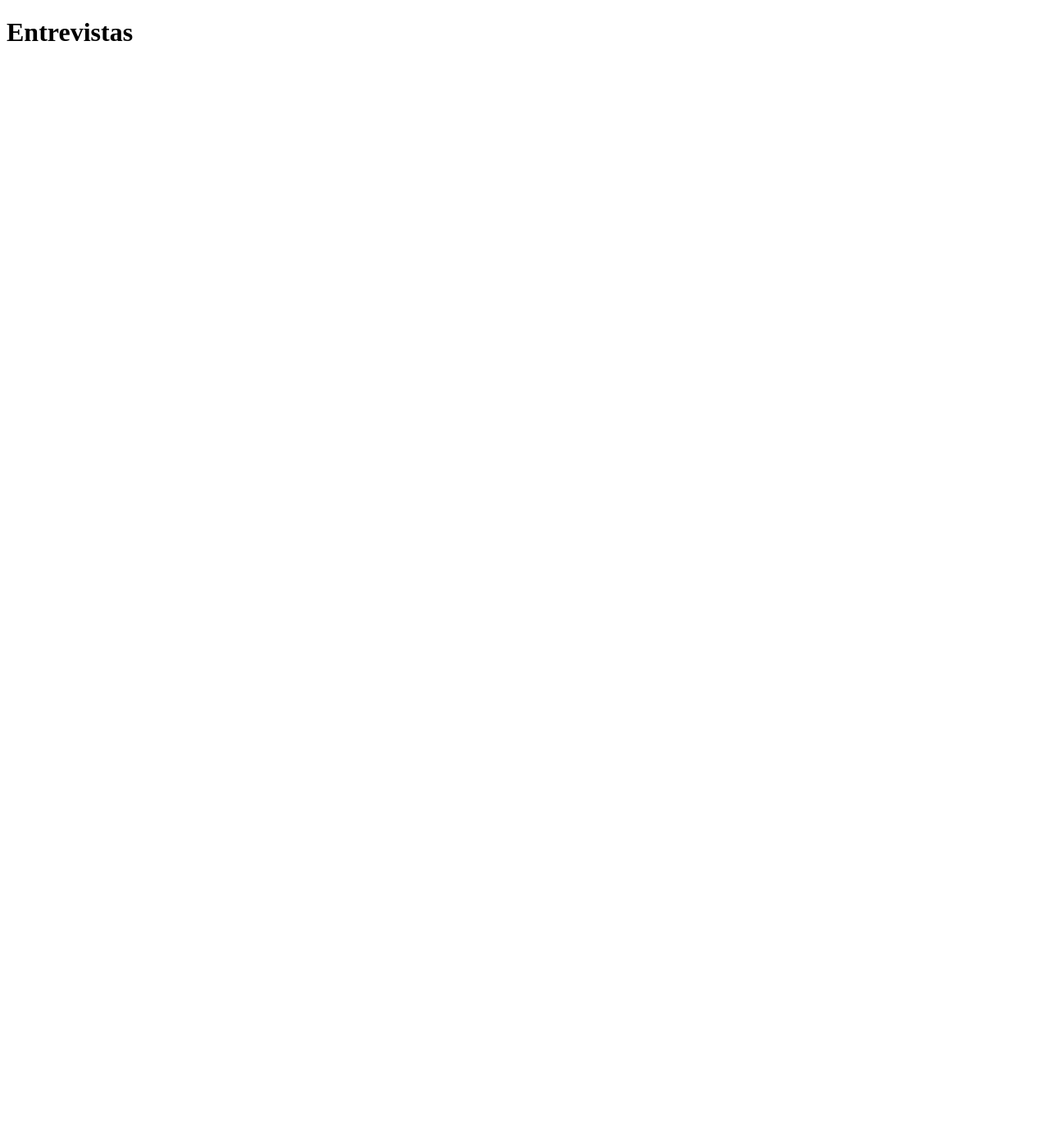
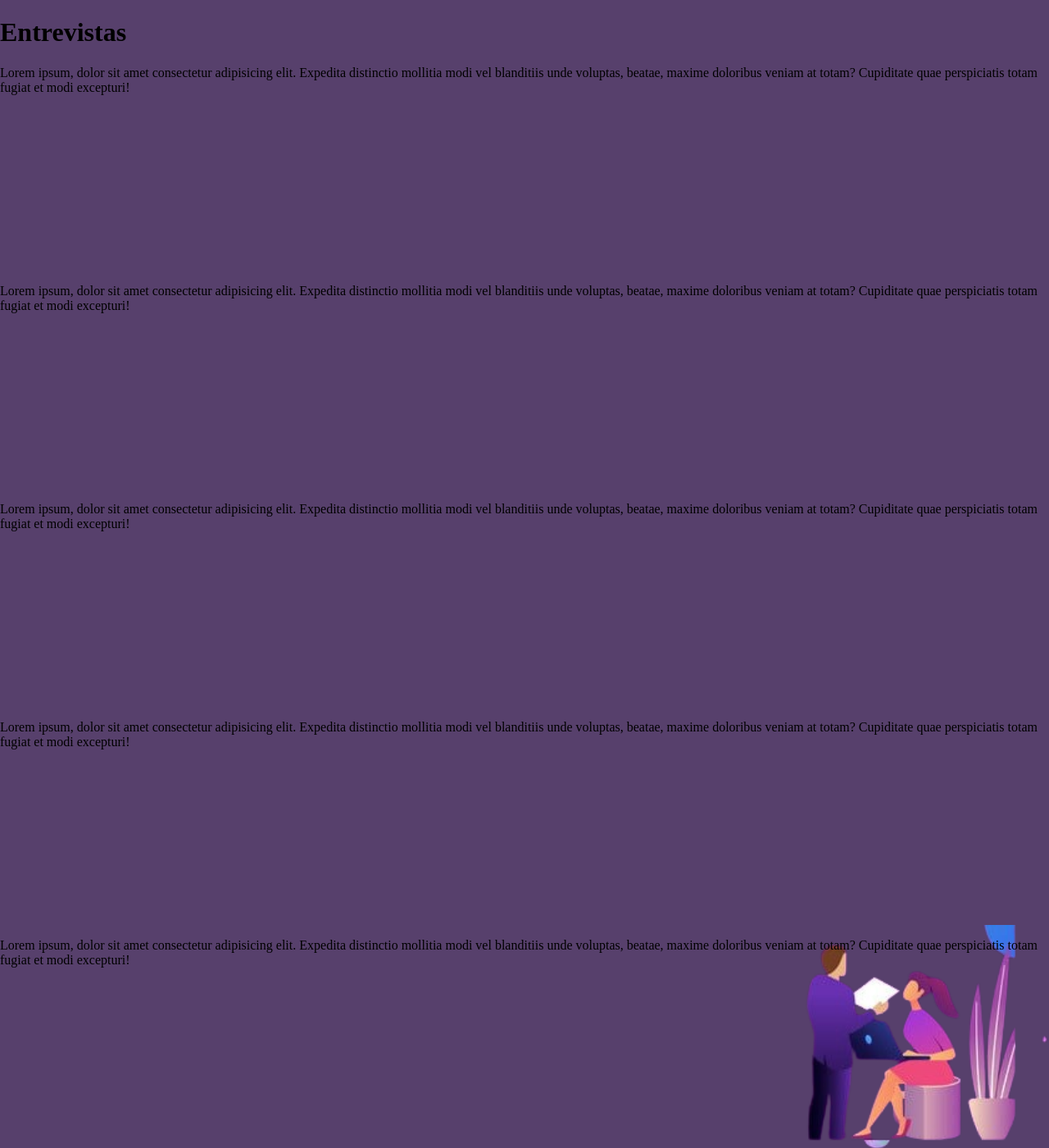
Before and after one commit to NeoPuzzle/HWM3, a plain HTML site: page interviews.html in a window 1280 px wide. Shown: the top 1400 px of the page at 82% size. Before the commit the page ends 800 px from the top, so only its background shows below. Drawn offline with Linux system fonts and the light colour scheme.

Commit message:
Interview screen implemented

```diff
--- a/interviews.html
+++ b/interviews.html
@@ -4,8 +4,30 @@
     <meta charset="UTF-8">
     <meta name="viewport" content="width=device-width, initial-scale=1.0">
     <title>Interviews</title>
+    <link rel="stylesheet" href="styleInterviews.css">
 </head>
 <body>
-    <h1>Entrevistas</h1>
+    <head>
+        <div>
+            <h1>
+                Entrevistas
+            </h1>
+        </div>
+    </head>
+    <p>
+        Lorem ipsum, dolor sit amet consectetur adipisicing elit. Expedita distinctio mollitia modi vel blanditiis unde voluptas, beatae, maxime doloribus veniam at totam? Cupiditate quae perspiciatis totam fugiat et modi excepturi!
+    </p>
+    <p>
+        Lorem ipsum, dolor sit amet consectetur adipisicing elit. Expedita distinctio mollitia modi vel blanditiis unde voluptas, beatae, maxime doloribus veniam at totam? Cupiditate quae perspiciatis totam fugiat et modi excepturi!
+    </p>
+    <p>
+        Lorem ipsum, dolor sit amet consectetur adipisicing elit. Expedita distinctio mollitia modi vel blanditiis unde voluptas, beatae, maxime doloribus veniam at totam? Cupiditate quae perspiciatis totam fugiat et modi excepturi!
+    </p>
+    <p>
+        Lorem ipsum, dolor sit amet consectetur adipisicing elit. Expedita distinctio mollitia modi vel blanditiis unde voluptas, beatae, maxime doloribus veniam at totam? Cupiditate quae perspiciatis totam fugiat et modi excepturi!
+    </p>
+    <p>
+        Lorem ipsum, dolor sit amet consectetur adipisicing elit. Expedita distinctio mollitia modi vel blanditiis unde voluptas, beatae, maxime doloribus veniam at totam? Cupiditate quae perspiciatis totam fugiat et modi excepturi!
+    </p>
 </body>
 </html>
--- /dev/null
+++ b/styleInterviews.css
@@ -0,0 +1,10 @@
+body {
+    margin: 0;
+    padding: 0;
+    background: rgb(87, 64, 108) url("img/back-paleta-sf.png") no-repeat bottom right fixed;
+    background-size:auto 20%;
+}
+
+p{
+    height: 250px;
+}
```
Also changed, not shown: img/back-bambu.jpg (added), img/back-chair.jpg (added), img/back-paleta-sf.png (added), img/back-paleta.jpg (added).
